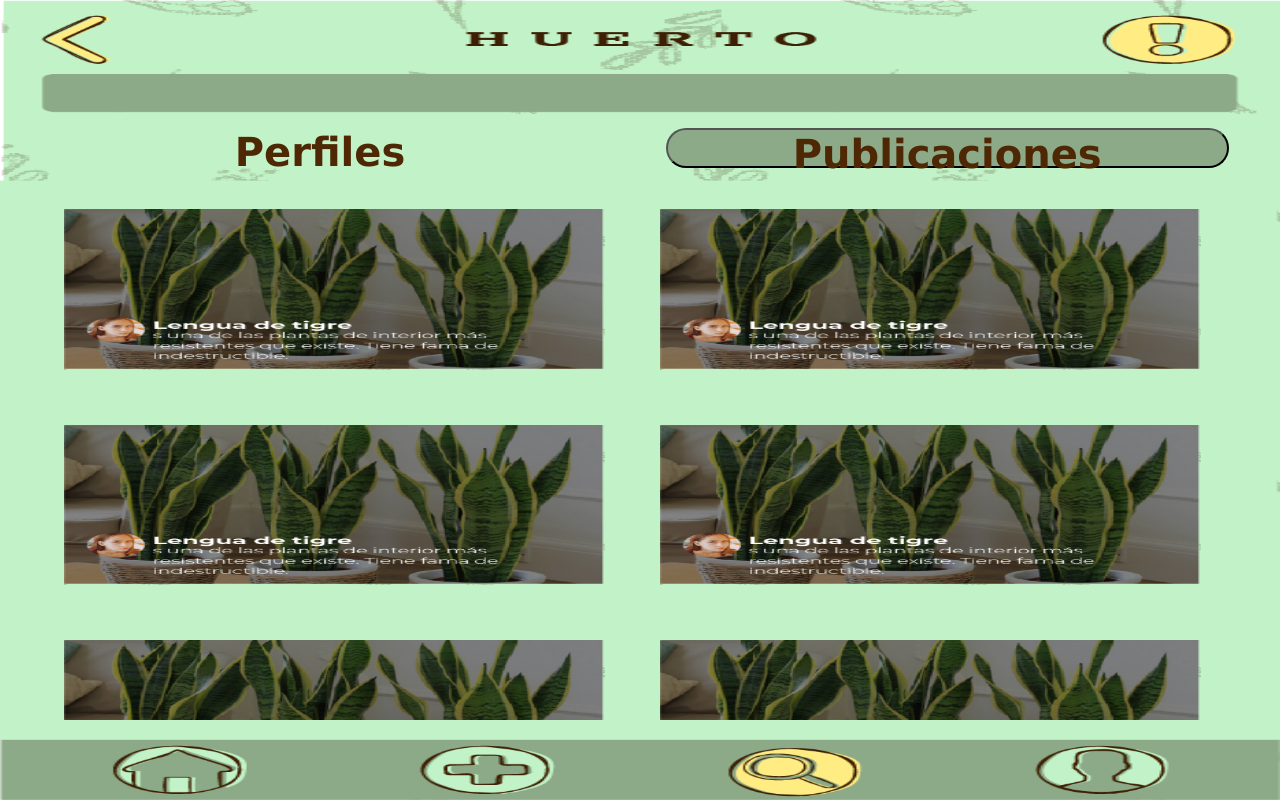
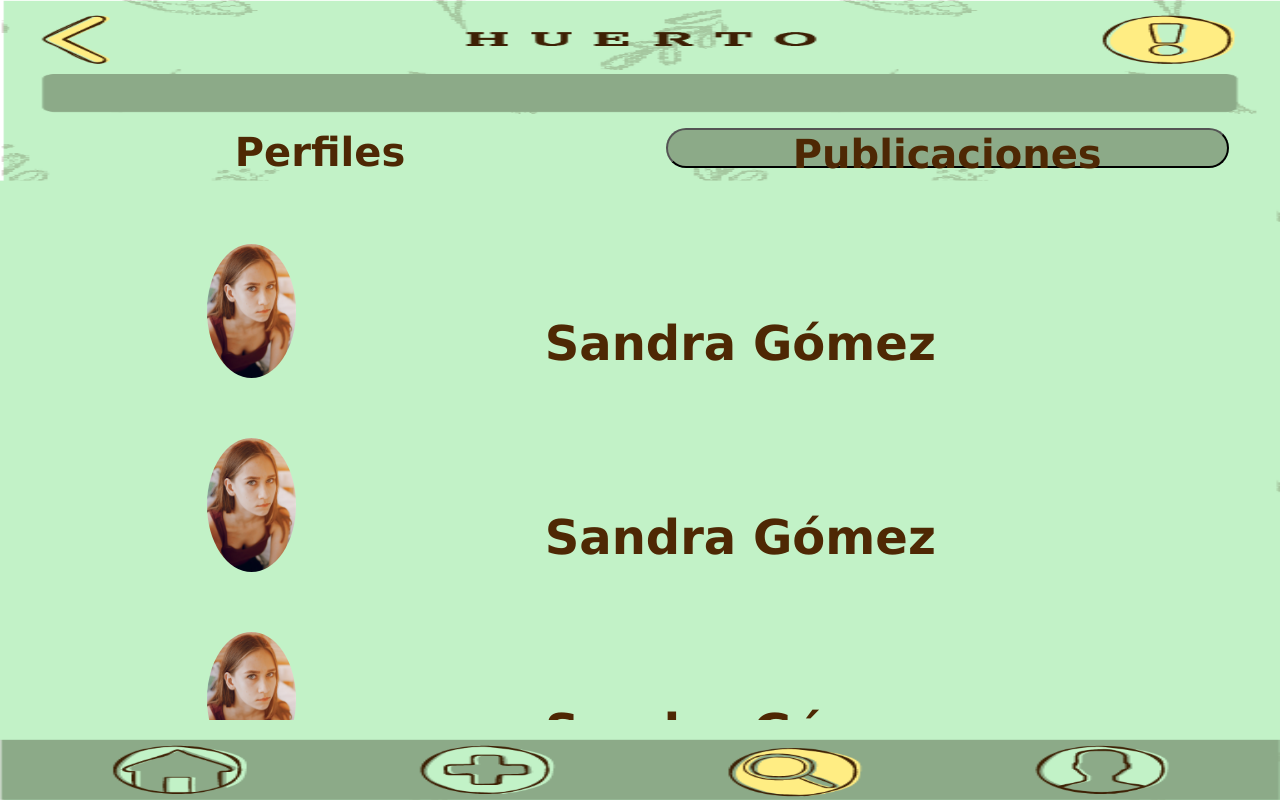
Before and after one commit to NorbertMosinski/Huerto, a plain HTML site: page index.html in a window 1280 px wide. Drawn offline with Linux system fonts and the light colour scheme.

Commit message:
Search section for both kind of searchs done

```diff
--- a/css/stylesheet.css
+++ b/css/stylesheet.css
@@ -17,10 +17,10 @@ img{
     width: 100%;
 }
 .show{
-display: block;
+display: block !important;
 }
 .hide{
-display: none;
+display: none !important;
 }
 ::placeholder{
     font-weight: 400;
@@ -718,7 +718,7 @@ div.sharesContent{
     color: rgb(78, 40, 4);
 }
 
-.searchResults{
+.searchPublicationsResults{
     right: 3%;
     position: absolute;
     width: 94%;
@@ -728,9 +728,51 @@ div.sharesContent{
     left: 3%;
     display: inline;
 }
-.result{
+.resultArticle{
     margin: 2.1%;
     height: 30%;
     width: 45%;
 }
+.searchProfileResults{
+    right: 3%;
+    position: absolute;
+    width: 94%;
+    height: 67%;
+    top: 23%;
+    overflow: scroll;
+    left: 3%;
+    display: inline;
+}
+.resultProfile{
+    height: 100%;
+    width: auto;
+    border-radius: 50%;
+    display: inline-block;
+}
+.profileResultContainer{
+    overflow: hidden;
+    width: 72%;
+    height: 25%;
+    margin: 5% auto;
+}
+.searchProfileName{
+    position: relative;
+    bottom: 80%;
+    left: 39%;
+    font-size: 300%;
+    word-wrap: break-word;
+    font-weight: 600;
+    font-family: Verdana, Geneva, Tahoma, sans-serif;
+    color: rgb(78, 40, 4);
+}
+.searchUserName{
+    display: block;
+    position: relative;
+    bottom: 96%;
+    left: 40%;
+    font-size: 250%;
+    font-weight: 200;
+    font-family: Verdana, Geneva, Tahoma, sans-serif;
+    color: rgb(78, 40, 4);
+}
 /* end of search section*/
--- a/index.html
+++ b/index.html
@@ -162,22 +162,72 @@
 		<button id="searchProfilesOpt" class="searchProfilesOpt">Perfiles</button>
 		<button id="searchArticlesOpt" class="searchArticlesOpt">Publicaciones</button>
 
-		<div id="searchResults" class="searchResults">
-
-			<img src="img/background/shareAdvice.PNG" alt="" class="result">
-			<img src="img/background/shareAdvice.PNG" alt="" class="result">
-			<img src="img/background/shareAdvice.PNG" alt="" class="result">
-			<img src="img/background/shareAdvice.PNG" alt="" class="result">
-			<img src="img/background/shareAdvice.PNG" alt="" class="result">
-			<img src="img/background/shareAdvice.PNG" alt="" class="result">
-			<img src="img/background/shareAdvice.PNG" alt="" class="result">
-			<img src="img/background/shareAdvice.PNG" alt="" class="result">
-			<img src="img/background/shareAdvice.PNG" alt="" class="result">
-			<img src="img/background/shareAdvice.PNG" alt="" class="result">
-			<img src="img/background/shareAdvice.PNG" alt="" class="result">
-			<img src="img/background/shareAdvice.PNG" alt="" class="result">
+		<!-- Here just have to add or remove a hide class to the div who you want to search
+		the first div is just for publications the second one is for profiles
+		-->
+		<div id="searchPublicationsResults" class="searchPublicationsResults hide">
+			<img src="img/background/shareAdvice.PNG" alt="" class="resultArticle">
+			<img src="img/background/shareAdvice.PNG" alt="" class="resultArticle">
+			<img src="img/background/shareAdvice.PNG" alt="" class="resultArticle">
+			<img src="img/background/shareAdvice.PNG" alt="" class="resultArticle">
+			<img src="img/background/shareAdvice.PNG" alt="" class="resultArticle">
+			<img src="img/background/shareAdvice.PNG" alt="" class="resultArticle">
+			<img src="img/background/shareAdvice.PNG" alt="" class="resultArticle">
+			<img src="img/background/shareAdvice.PNG" alt="" class="resultArticle">
+			<img src="img/background/shareAdvice.PNG" alt="" class="resultArticle">
+			<img src="img/background/shareAdvice.PNG" alt="" class="resultArticle">
+			<img src="img/background/shareAdvice.PNG" alt="" class="resultArticle">
+			<img src="img/background/shareAdvice.PNG" alt="" class="resultArticle">
+		</div>
+		<div id="searchProfileResults" class="searchProfileResults">
+			<div class="profileResultContainer">
+				<img src="img/others/8.jpg" alt="" class="resultProfile">
+				<h1 class="searchProfileName">Sandra Gómez</h1>
+				<label class="searchUserName">@SandraGómez27</label>
+			</div>
+			<div class="profileResultContainer">
+				<img src="img/others/8.jpg" alt="" class="resultProfile">
+				<h1 class="searchProfileName">Sandra Gómez</h1>
+				<label class="searchUserName">@SandraGómez27</label>
+			</div>
+			<div class="profileResultContainer">
+				<img src="img/others/8.jpg" alt="" class="resultProfile">
+				<h1 class="searchProfileName">Sandra Gómez</h1>
+				<label class="searchUserName">@SandraGómez27</label>
+			</div>
+			<div class="profileResultContainer">
+				<img src="img/others/8.jpg" alt="" class="resultProfile">
+				<h1 class="searchProfileName">Sandra Gómez</h1>
+				<label class="searchUserName">@SandraGómez27</label>
+			</div>
+			<div class="profileResultContainer">
+				<img src="img/others/8.jpg" alt="" class="resultProfile">
+				<h1 class="searchProfileName">Sandra Gómez</h1>
+				<label class="searchUserName">@SandraGómez27</label>
+			</div>
+			<div class="profileResultContainer">
+				<img src="img/others/8.jpg" alt="" class="resultProfile">
+				<h1 class="searchProfileName">Sandra Gómez</h1>
+				<label class="searchUserName">@SandraGómez27</label>
+			</div>
+			<div class="profileResultContainer">
+				<img src="img/others/8.jpg" alt="" class="resultProfile">
+				<h1 class="searchProfileName">Sandra Gómez</h1>
+				<label class="searchUserName">@SandraGómez27</label>
+			</div>
+			<div class="profileResultContainer">
+				<img src="img/others/8.jpg" alt="" class="resultProfile">
+				<h1 class="searchProfileName">Sandra Gómez</h1>
+				<label class="searchUserName">@SandraGómez27</label>
+			</div>
+			<div class="profileResultContainer">
+				<img src="img/others/8.jpg" alt="" class="resultProfile">
+				<h1 class="searchProfileName">Sandra Gómez</h1>
+				<label class="searchUserName">@SandraGómez27</label>
+			</div>
 
 		</div>
+
 
 		<button id="searchHome" class="home"></button>
 		<button id="searchShare" class="homeShare"></button>
```
